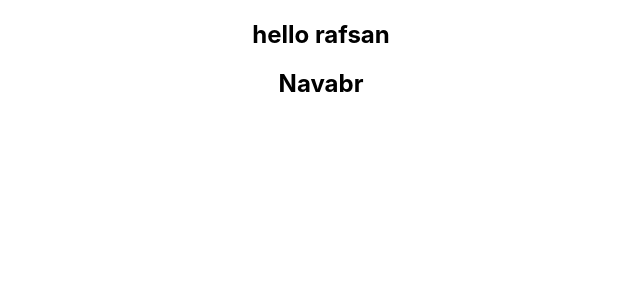
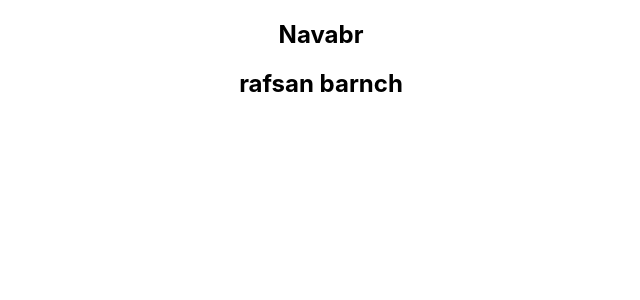
Before and after one commit to AliAkbarJany/human, a React (Create React App) app: page / in a window 1280 px wide. Before the commit this address had no page. Shown: the top 300 px of the page, without its empty margins (319-959 px from the left). Built offline with nearby package versions, Linux system fonts and the light colour scheme.

Commit message:
rafsan branch modification

```diff
--- a/src/App.js
+++ b/src/App.js
@@ -6,8 +6,9 @@ import Navbar from './Shared/Navbar/Navbar';
 function App() {
   return (
     <div className="App">
-      <h2>hello rafsan</h2>
+
       <Navbar></Navbar>
+      <h2>rafsan barnch</h2>
       <Routes>
         <Route></Route>
       </Routes>
```
